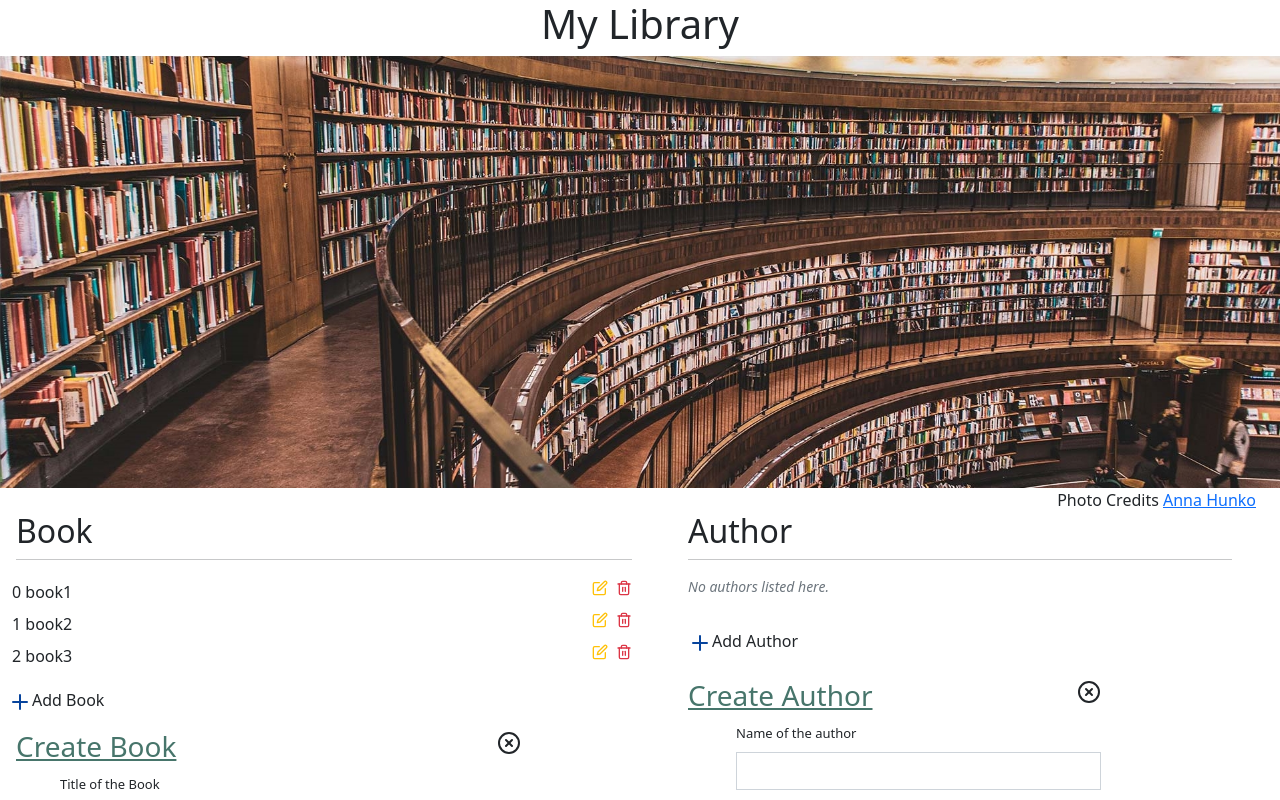
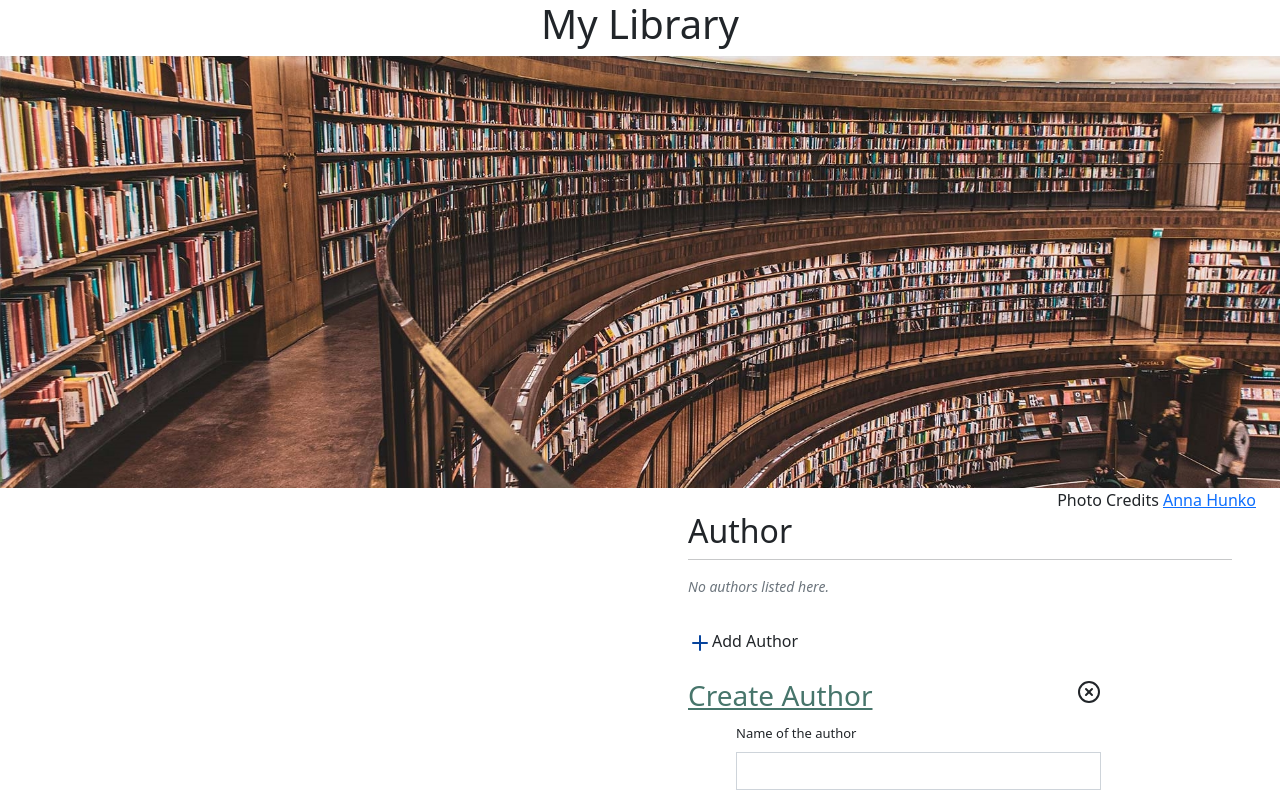
Before and after one commit to mihiHarshana/lib-individual, a React (Create React App) app: page / in a window 1280 px wide. Shown: the top 800 px of the page. Built offline with nearby package versions, Linux system fonts and the light colour scheme.

Commit message:
Comment the book secions

```diff
--- a/src/MainApp.tsx
+++ b/src/MainApp.tsx
@@ -13,7 +13,7 @@ const MainApp = () => {
           <Welcome />
         </Col>
         <Col xs={12} lg={6}>
-          <BookUx />
+         {/* <BookUx />*/}
         </Col>
         <Col xs={12} lg={6} className="px-md-5">
           <AuthorSection />
```
